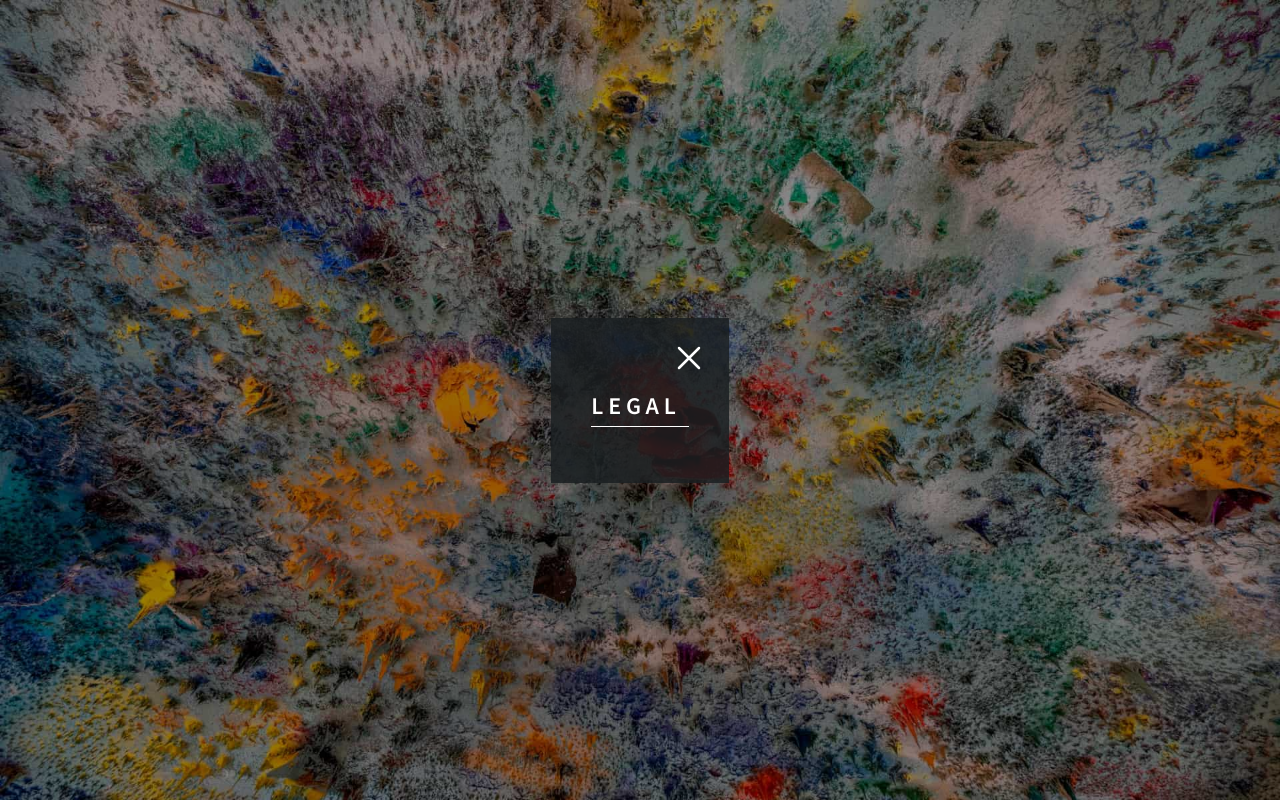
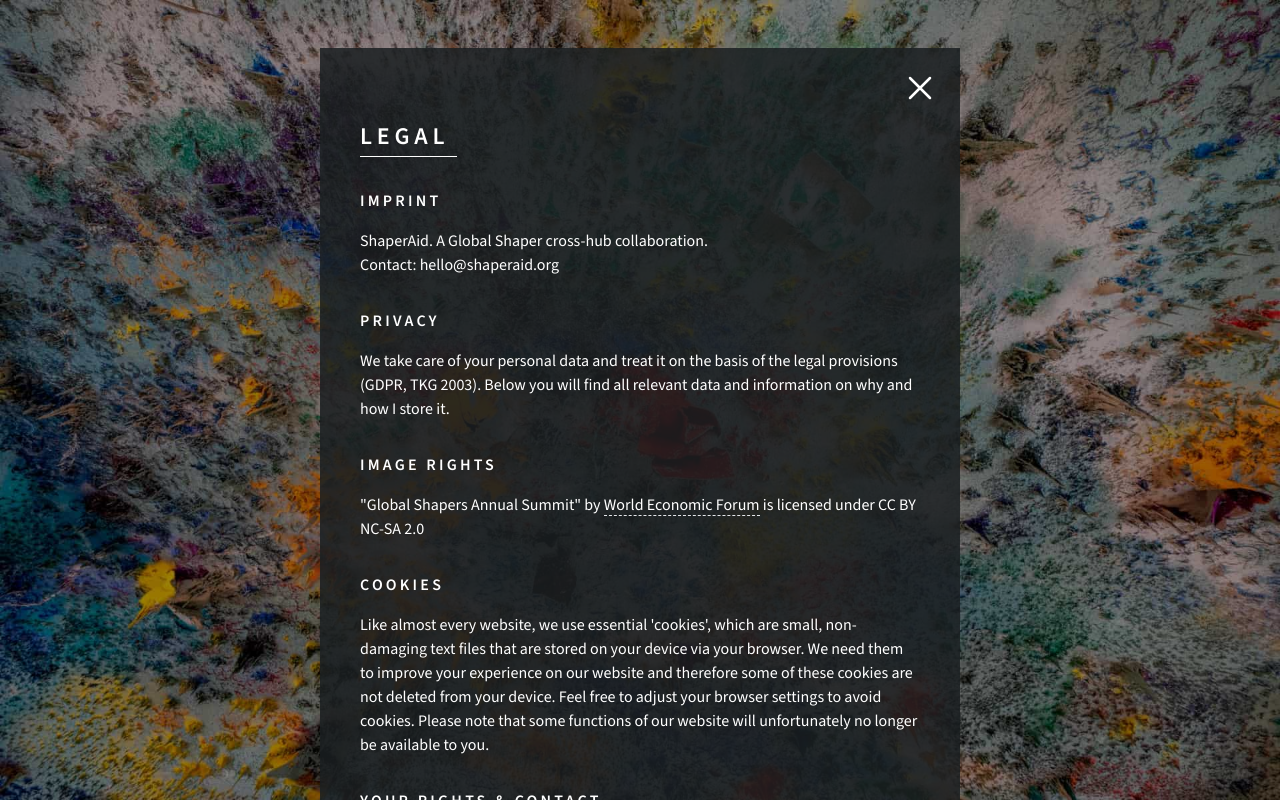
Before and after one commit to mohamedsabrie/ShaperAid, a Next.js app: page /imprint in a window 1280 px wide. Shown: the top 800 px of the page. Built offline with nearby package versions, Linux system fonts and the light colour scheme.

Commit message:
working on imprint page

```diff
--- a/src/app/contact/page.tsx
+++ b/src/app/contact/page.tsx
@@ -10,17 +10,11 @@ function ContactPage() {
         <p className="desc">
           If you would like to get in touch or collaborate, feel free to reach
           out to us via mail,{" "}
-          <Link
-            className="border-b border-dashed"
-            href="https://www.instagram.com/shaperaid/"
-          >
+          <Link className="link" href="https://www.instagram.com/shaperaid/">
             Instagram
           </Link>{" "}
           or your Hub Curator/
-          <Link
-            className="border-b border-dashed"
-            href="https://bit.ly/shaperaidcoordinators"
-          >
+          <Link className="link" href="https://bit.ly/shaperaidcoordinators">
             regional coordinator/Community Champion
           </Link>
         </p>
--- a/src/app/globals.css
+++ b/src/app/globals.css
@@ -17,24 +17,21 @@
 }
 
 body {
- @apply bg-black relative min-h-screen ;
-
+  @apply bg-black relative min-h-screen;
 }
 
-
 @layer base {
-
   ul li {
     padding-left: 0.5em;
   }
 
-  p, li {
-    @apply leading-7
+  p,
+  li {
+    @apply leading-7;
   }
 
-
-  dialog::backdrop{
-    @apply bg-black bg-opacity-15
+  dialog::backdrop {
+    @apply bg-black bg-opacity-15;
   }
 
   ::-webkit-scrollbar {
@@ -59,28 +56,30 @@ body {
   }
 }
 
-@layer components{
-  .modal-title{
-    @apply border-b border-white font-semibold  sm:text-2xl w-fit pb-1 pr-2 tracking-[0.2em] uppercase mb-8
+@layer components {
+  .modal-title {
+    @apply border-b border-white font-semibold  sm:text-2xl w-fit pb-1 pr-2 tracking-[0.2em] uppercase mb-8;
   }
-  .section-title{
-    @apply   font-semibold text-[13px]  sm:text-base  tracking-[0.2em] uppercase mb-4
+  .section-title {
+    @apply font-semibold text-[13px]  sm:text-base  tracking-[0.2em] uppercase mb-4;
   }
-  .desc{
-    @apply text-[13px] sm:text-base  font-light
+  .desc {
+    @apply text-[13px] sm:text-base  font-light;
   }
 
-  .btn{
-@apply text-center text-[13px] sm:text-base px-5 py-2 border border-white rounded-md w-fit transition duration-200
+  .btn {
+    @apply text-center text-[13px] sm:text-base px-5 py-2 border border-white rounded-md w-fit transition duration-200;
   }
-  .secBtn{
-    @apply btn  text-white  hover:bg-gray-800
+  .secBtn {
+    @apply btn  text-white  hover:bg-gray-800;
   }
-  .primBtn{
-    @apply btn bg-white text-black
+  .primBtn {
+    @apply btn bg-white text-black;
   }
 
-
+  .link {
+    @apply cursor-pointer border-b border-dashed hover:border-b-transparent transition duration-300;
+  }
 }
 
 @layer utilities {
--- /dev/null
+++ b/src/app/imprint/data.tsx
@@ -0,0 +1,73 @@
+export default function imprintData() {
+  return [
+    {
+      id: 1,
+      title: "Imprint",
+      desc: (
+        <>
+          <span>ShaperAid. A Global Shaper cross-hub collaboration.</span>
+          <br />
+          <span>Contact: hello@shaperaid.org</span>
+        </>
+      ),
+    },
+    {
+      id: 2,
+      title: "Privacy",
+      desc: (
+        <>
+          We take care of your personal data and treat it on the basis of the
+          legal provisions (GDPR, TKG 2003). Below you will find all relevant
+          data and information on why and how I store it.
+        </>
+      ),
+    },
+    {
+      id: 3,
+      title: "Image rights",
+      desc: (
+        <>
+          &quot;Global Shapers Annual Summit&quot; by{" "}
+          <a
+            className={"link"}
+            target="_blank"
+            href={"https://www.flickr.com/photos/worldeconomicforum/"}
+          >
+            World Economic Forum
+          </a>{" "}
+          is licensed under CC BY NC-SA 2.0
+        </>
+      ),
+    },
+    {
+      id: 4,
+      title: "Cookies",
+      desc: (
+        <>
+          Like almost every website, we use essential &apos;cookies&apos;, which
+          are small, non-damaging text files that are stored on your device via
+          your browser. We need them to improve your experience on our website
+          and therefore some of these cookies are not deleted from your device.
+          Feel free to adjust your browser settings to avoid cookies. Please
+          note that some functions of our website will unfortunately no longer
+          be available to you.
+        </>
+      ),
+    },
+    {
+      id: 5,
+      title: "Your rights & contact",
+      desc: (
+        <>
+          You have the right to ask us about your personal data at any time and
+          to request its deletion. If you think I&apos;m abusing her, please
+          contact the authorities. In Austria, this would be the Austrian data
+          protection authority. Whenever you contact us via email, I will store
+          the data you have provided for six months in order to be able to
+          follow up if necessary. I will not pass on any personal data without
+          your consent. If you have any questions, please contact us.
+        </>
+      ),
+    },
+  ];
+}
--- a/src/app/imprint/page.tsx
+++ b/src/app/imprint/page.tsx
@@ -1,9 +1,21 @@
 import Modal from "@/components/Modal";
+import imprintData from "./data";
+import { twMerge } from "tailwind-merge";
 
 function ImprintPage() {
   return (
     <Modal>
       <h1 className="modal-title">LEGAL</h1>
+      <div className="flex flex-col gap-y-8 pb-8">
+        {imprintData().map(({ title, desc, id }) => {
+          return (
+            <div className="flex flex-col gap-y-4" key={id}>
+              <h3 className={twMerge("section-title", "mb-0")}>{title}</h3>
+              <p className="desc">{desc}</p>
+            </div>
+          );
+        })}
+      </div>
     </Modal>
   );
 }
--- a/src/app/intro/page.tsx
+++ b/src/app/intro/page.tsx
@@ -30,7 +30,7 @@ function IntroPage() {
         <h3 className="section-title">MISSION:</h3>
         <p className="desc">
           To mobilize a global{" "}
-          <Link className="border-b border-dashed" href="/fundraising">
+          <Link className="link" href="/fundraising">
             fundraising
           </Link>{" "}
           effort for Anera to deliver direct relief for families in Gaza and to
@@ -53,10 +53,10 @@ function IntroPage() {
         </ul>
       </div>
       <div className="mt-10 mb-8 flex flex-col sm:flex-row items-center gap-y-4 sm:gap-y-0 sm:gap-x-4  ">
-        <Link  href="/help" className="primBtn w-full  sm:w-fit ">
+        <Link href="/help" className="primBtn w-full  sm:w-fit ">
           How can I help?
         </Link>
-        <Link  href="/anira" className="secBtn w-full  sm:w-fit ">
+        <Link href="/anira" className="secBtn w-full  sm:w-fit ">
           more about anira
         </Link>
       </div>
--- a/src/components/Home/Footer.tsx
+++ b/src/components/Home/Footer.tsx
@@ -1,14 +1,21 @@
+"use client";
+
 import Link from "next/link";
 import React from "react";
 
 function Footer() {
   return (
     <div className=" relative z-20 mt-5 sm:mt-10  flex flex-col justify-center items-center text-white text-[10px] font-[300px]">
-      <div className="tracking-[0.2em]">
+      <div className="tracking-[0.2em] leading-5">
         {" "}
-        <Link className="underline " href="/">© SHAPERAID.</Link> ALL RIGHTS RESERVED.
+        <span className="link" onClick={() => window.location.reload()}>
+          © SHAPERAID.
+        </span>{" "}
+        ALL RIGHTS RESERVED.
       </div>
-      <Link className="underline tracking-[0.2em]" href="/imprint">IMPRINT & PRIVACY</Link>
+      <Link className="link tracking-[0.2em] " href="/imprint">
+        IMPRINT & PRIVACY
+      </Link>
     </div>
   );
 }
--- a/src/components/TableView.tsx
+++ b/src/components/TableView.tsx
@@ -11,21 +11,37 @@ function TableView({ data }: { data: Data }) {
       <table className="border-collapse border-spacing-0 text-white ">
         <tbody>
           {data.map((item, index) => {
-            const isLink  = item.row[1].startsWith("https");
-            const renderTd = (text:string) =>{
-              return   isLink ? <a className={`${text.startsWith("https") ? "border-b border-dashed" : ""} `} target="_blank" href={item.row[1]}>{text}</a> : text
-            }
+            const isLink = item.row[1].startsWith("https");
+            const renderTd = (text: string) => {
+              return isLink ? (
+                <a
+                  className={`${text.startsWith("https") ? "link" : ""} `}
+                  target="_blank"
+                  href={item.row[1]}
+                >
+                  {text}
+                </a>
+              ) : (
+                text
+              );
+            };
             return (
-            <tr key={item.id} className={`w-full ${index % 2 ? "" : "bg-[#ffffff13]"} `}>
-              <td className="border-y border-white p-[10px] sm:p-3 desc ">{renderTd(item.row[0]) } </td>
-              <td className="border-y border-white p-[10px] sm:p-3 desc ">{renderTd(item.row[1])} </td>
+              <tr
+                key={item.id}
+                className={`w-full ${index % 2 ? "" : "bg-[#ffffff13]"} `}
+              >
+                <td className="border-y border-white p-[10px] sm:p-3 desc ">
+                  {renderTd(item.row[0])}{" "}
+                </td>
+                <td className="border-y border-white p-[10px] sm:p-3 desc ">
+                  {renderTd(item.row[1])}{" "}
+                </td>
               </tr>
             );
           })}
         </tbody>
       </table>
     </div>
-
   );
 }
 
```
Lines whose indentation alone changed are shown as unchanged.
